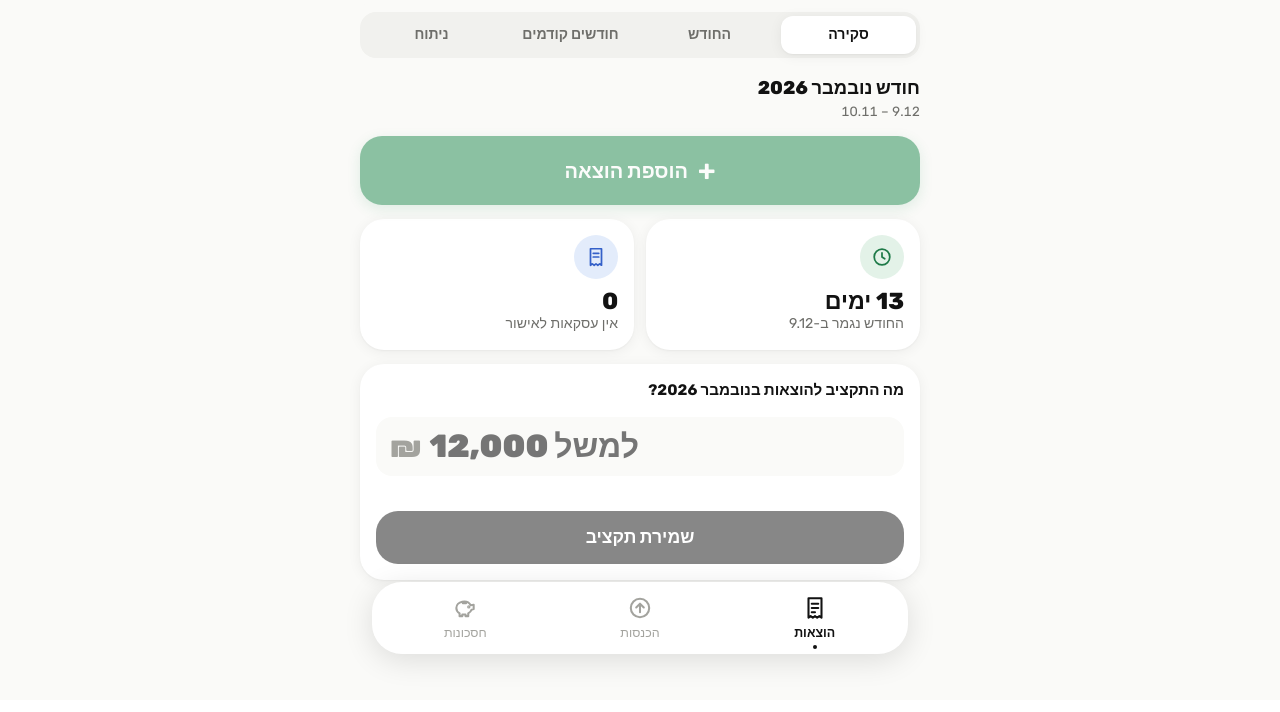
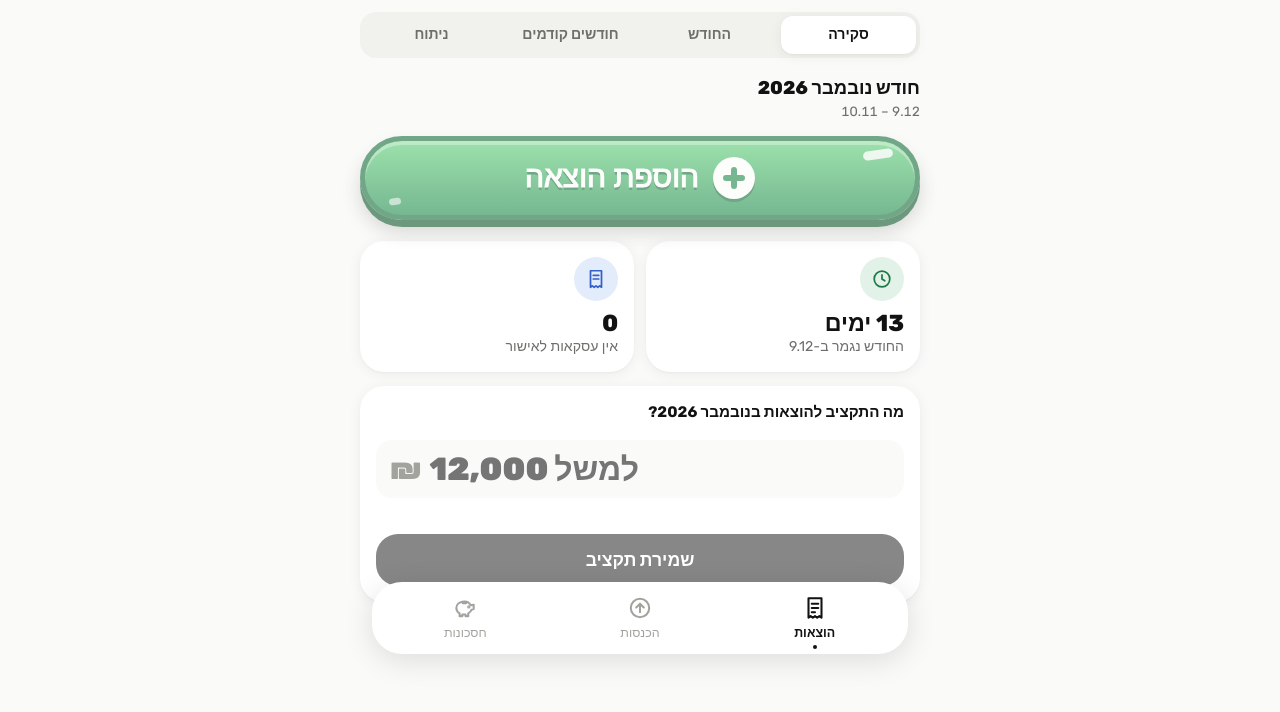
Before and after one commit to djmnsh/gm-finance, a plain HTML site: page index.html in a window 1280 px wide. Shown: the part 136-848 px from the top of the page. Drawn offline with Linux system fonts and the light colour scheme; no server answers.

Commit message:
Glossy bubble add-expense button on סקירה, Varela Round label, CSS-drawn plus (v2.4)
Co-Authored-By: Claude Opus 5.5 <noreply@anthropic.com>
Claude-Session: https://claude.ai/code/session_01WGUCjN7XG5jatrK9Exiops

```diff
--- a/index.html
+++ b/index.html
@@ -14,7 +14,7 @@
 <link rel="apple-touch-icon" sizes="180x180" href="https://djmnsh.github.io/gm-finance/icons/apple-touch-icon.png?v=2">
 <link rel="icon" type="image/png" sizes="32x32" href="icons/icon-32.png">
 <link rel="preconnect" href="https://fonts.googleapis.com">
-<link rel="stylesheet" href="https://fonts.googleapis.com/css2?family=Rubik:wght@400;500;600;700;800;900&display=swap">
+<link rel="stylesheet" href="https://fonts.googleapis.com/css2?family=Rubik:wght@400;500;600;700;800;900&family=Varela+Round&display=swap">
 <style>
 /* Layout: iPhone-first single column; huge total up top, white cards with soft shadows, 2x2 stat tiles,
    floating bottom bar with a round green "+" in the middle, cream bottom sheet for entry */
@@ -94,8 +94,21 @@ svg.ic{width:22px;height:22px;stroke:currentColor;fill:none;stroke-width:1.9;str
 .leftrow{display:flex;align-items:baseline;justify-content:space-between;gap:10px}
 .leftrow .mid{font-weight:700;font-size:1.05rem;color:var(--ink)}
 .leftrow .mid.over{color:var(--soft-over)}
-.addbtn.addlg{font-size:1.25rem;padding:20px;border-radius:22px}
-.addbtn.addlg .plusmark{font-size:1.8rem}
+/* Glossy bubble "add" button on סקירה; glints stay at the edges, never over the label */
+.addbtn.addlg{position:relative;isolation:isolate;overflow:hidden;min-height:84px;padding:14px 24px;border-radius:999px;gap:14px;
+  background:linear-gradient(#5fd17a,#1f8c4e);border:5px solid #17703c;color:#fff;font-family:"Varela Round",var(--font);font-weight:400;font-size:30px;line-height:1;
+  -webkit-text-stroke:1.2px #fff;text-shadow:0 3px 0 #17703c;box-shadow:0 7px 0 #0f5a2e,0 12px 20px rgba(0,0,0,.25),inset 0 4px 0 rgba(255,255,255,.35);
+  transition:transform .08s ease,box-shadow .08s ease;margin-bottom:7px}
+.addbtn.addlg::before,.addbtn.addlg::after{content:"";position:absolute;z-index:-1;background:#fff;border-radius:999px;pointer-events:none}
+.addbtn.addlg::before{top:9px;right:22px;width:30px;height:9px;opacity:.85;transform:rotate(-8deg)}
+.addbtn.addlg::after{bottom:10px;left:24px;width:12px;height:7px;opacity:.6;transform:rotate(-8deg)}
+.addbtn.addlg:active{transform:translateY(5px);box-shadow:0 2px 0 #0f5a2e,0 5px 10px rgba(0,0,0,.2),inset 0 4px 0 rgba(255,255,255,.35)}
+.addbtn.addlg .plusmark{position:relative;width:42px;height:42px;flex:none;border-radius:50%;background:#fff;box-shadow:0 3px 0 #17703c;
+  font-size:0;color:transparent;text-shadow:none;-webkit-text-stroke:0}
+.addbtn.addlg .plusmark::before,.addbtn.addlg .plusmark::after{content:"";position:absolute;left:50%;top:50%;transform:translate(-50%,-50%);background:#1f8c4e;border-radius:3px}
+.addbtn.addlg .plusmark::before{width:22px;height:6px}
+.addbtn.addlg .plusmark::after{width:6px;height:22px}
+.addbtn.addlg:disabled{opacity:.6}
 .meter{height:12px;background:var(--sunk);border-radius:999px;overflow:hidden;margin-top:12px}
 .meter span{display:block;height:100%;border-radius:999px;background:var(--green)}
 .meter span.warn{background:var(--i-yellow)} .meter span.over{background:var(--soft-over)}
@@ -523,7 +536,7 @@ const FB_CONFIG = {
   messagingSenderId: "280013651924",
   appId: "1:280013651924:web:e129d01de6111b1c8c6041"
 };
-const APP_VERSION = "2.3";
+const APP_VERSION = "2.4";
 const ALLOWED = ["menash1244@gmail.com", "gal.ayalon2@gmail.com"];
 function showLogin(msg){ $("login").hidden=false; const lg=$("loginLogo"), hb=document.querySelector("header.band img"); if (hb && !lg.src) lg.src=hb.src;
   if (msg!==undefined){ $("loginErr").textContent=msg; $("loginErr").hidden=!msg; } $("loginBtn").disabled=false; }
```
